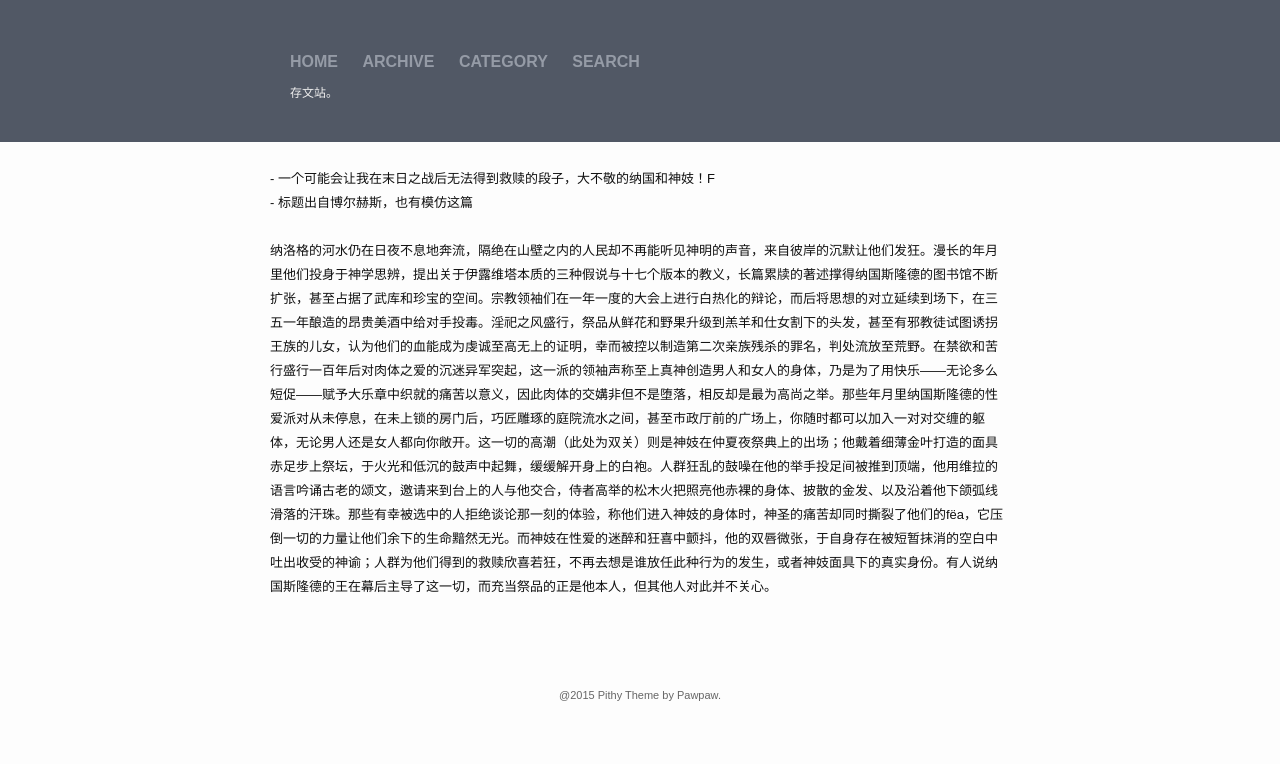
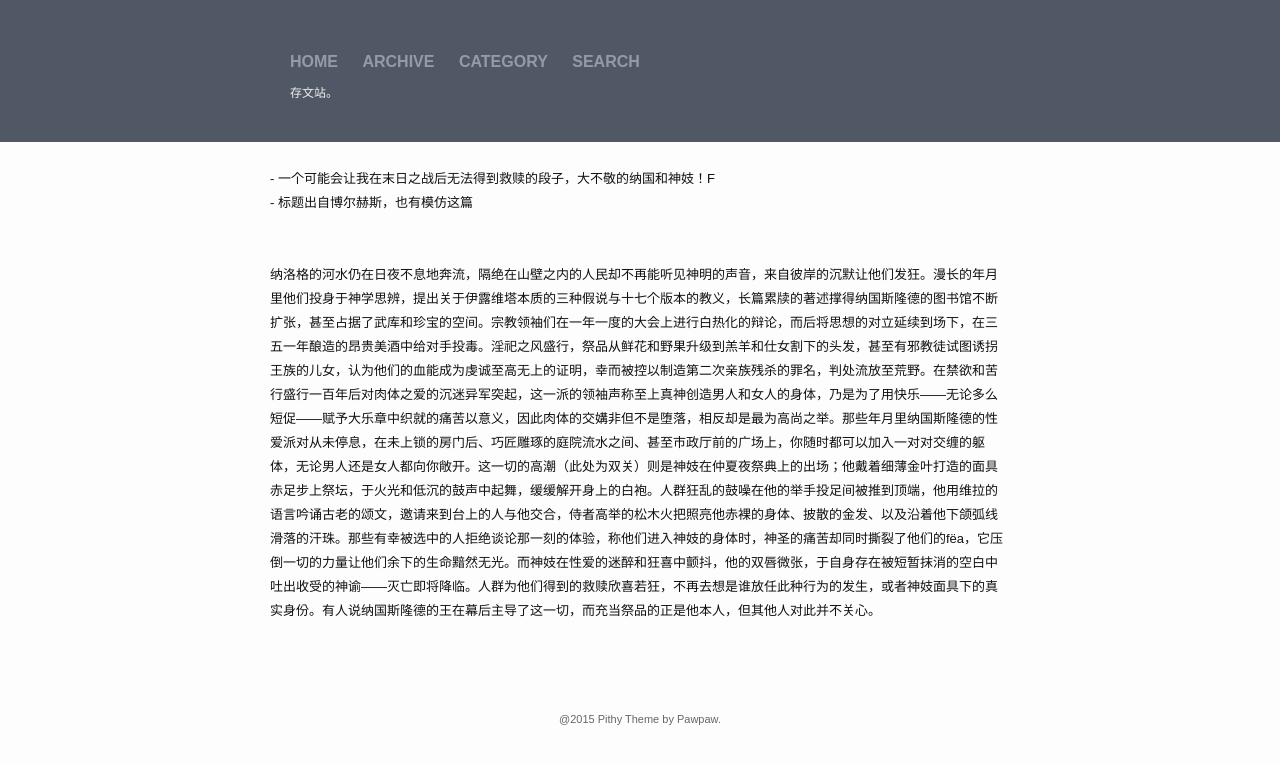
Before and after one commit to greylantern/greylantern.github.io, a Jekyll site: the page built from _posts/2024-02-20-【Finrod中心】神学家.html, in a window 1280 px wide. Shown: the top 764 px of the page. Built offline with Jekyll 4.4.1, drawn with Linux system fonts in a browser that asks for light colours; comment, search, counter and statistics services are not loaded.

Commit message:
update post

```diff
--- a/_posts/2024-02-20-【Finrod中心】神学家.html
+++ b/_posts/2024-02-20-【Finrod中心】神学家.html
@@ -13,7 +13,8 @@ categories: 精灵宝钻：无cp
 
 <br>
 <br>
-纳洛格的河水仍在日夜不息地奔流，隔绝在山壁之内的人民却不再能听见神明的声音，来自彼岸的沉默让他们发狂。漫长的年月里他们投身于神学思辨，提出关于伊露维塔本质的三种假说与十七个版本的教义，长篇累牍的著述撑得纳国斯隆德的图书馆不断扩张，甚至占据了武库和珍宝的空间。宗教领袖们在一年一度的大会上进行白热化的辩论，而后将思想的对立延续到场下，在三五一年酿造的昂贵美酒中给对手投毒。淫祀之风盛行，祭品从鲜花和野果升级到羔羊和仕女割下的头发，甚至有邪教徒试图诱拐王族的儿女，认为他们的血能成为虔诚至高无上的证明，幸而被控以制造第二次亲族残杀的罪名，判处流放至荒野。在禁欲和苦行盛行一百年后对肉体之爱的沉迷异军突起，这一派的领袖声称至上真神创造男人和女人的身体，乃是为了用快乐——无论多么短促——赋予大乐章中织就的痛苦以意义，因此肉体的交媾非但不是堕落，相反却是最为高尚之举。那些年月里纳国斯隆德的性爱派对从未停息，在未上锁的房门后，巧匠雕琢的庭院流水之间，甚至市政厅前的广场上，你随时都可以加入一对对交缠的躯体，无论男人还是女人都向你敞开。这一切的高潮（此处为双关）则是神妓在仲夏夜祭典上的出场；他戴着细薄金叶打造的面具赤足步上祭坛，于火光和低沉的鼓声中起舞，缓缓解开身上的白袍。人群狂乱的鼓噪在他的举手投足间被推到顶端，他用维拉的语言吟诵古老的颂文，邀请来到台上的人与他交合，侍者高举的松木火把照亮他赤裸的身体、披散的金发、以及沿着他下颌弧线滑落的汗珠。那些有幸被选中的人拒绝谈论那一刻的体验，称他们进入神妓的身体时，神圣的痛苦却同时撕裂了他们的fëa，它压倒一切的力量让他们余下的生命黯然无光。而神妓在性爱的迷醉和狂喜中颤抖，他的双唇微张，于自身存在被短暂抹消的空白中吐出收受的神谕；人群为他们得到的救赎欣喜若狂，不再去想是谁放任此种行为的发生，或者神妓面具下的真实身份。有人说纳国斯隆德的王在幕后主导了这一切，而充当祭品的正是他本人，但其他人对此并不关心。
+<br>
+纳洛格的河水仍在日夜不息地奔流，隔绝在山壁之内的人民却不再能听见神明的声音，来自彼岸的沉默让他们发狂。漫长的年月里他们投身于神学思辨，提出关于伊露维塔本质的三种假说与十七个版本的教义，长篇累牍的著述撑得纳国斯隆德的图书馆不断扩张，甚至占据了武库和珍宝的空间。宗教领袖们在一年一度的大会上进行白热化的辩论，而后将思想的对立延续到场下，在三五一年酿造的昂贵美酒中给对手投毒。淫祀之风盛行，祭品从鲜花和野果升级到羔羊和仕女割下的头发，甚至有邪教徒试图诱拐王族的儿女，认为他们的血能成为虔诚至高无上的证明，幸而被控以制造第二次亲族残杀的罪名，判处流放至荒野。在禁欲和苦行盛行一百年后对肉体之爱的沉迷异军突起，这一派的领袖声称至上真神创造男人和女人的身体，乃是为了用快乐——无论多么短促——赋予大乐章中织就的痛苦以意义，因此肉体的交媾非但不是堕落，相反却是最为高尚之举。那些年月里纳国斯隆德的性爱派对从未停息，在未上锁的房门后、巧匠雕琢的庭院流水之间、甚至市政厅前的广场上，你随时都可以加入一对对交缠的躯体，无论男人还是女人都向你敞开。这一切的高潮（此处为双关）则是神妓在仲夏夜祭典上的出场；他戴着细薄金叶打造的面具赤足步上祭坛，于火光和低沉的鼓声中起舞，缓缓解开身上的白袍。人群狂乱的鼓噪在他的举手投足间被推到顶端，他用维拉的语言吟诵古老的颂文，邀请来到台上的人与他交合，侍者高举的松木火把照亮他赤裸的身体、披散的金发、以及沿着他下颌弧线滑落的汗珠。那些有幸被选中的人拒绝谈论那一刻的体验，称他们进入神妓的身体时，神圣的痛苦却同时撕裂了他们的fëa，它压倒一切的力量让他们余下的生命黯然无光。而神妓在性爱的迷醉和狂喜中颤抖，他的双唇微张，于自身存在被短暂抹消的空白中吐出收受的神谕——灭亡即将降临。人群为他们得到的救赎欣喜若狂，不再去想是谁放任此种行为的发生，或者神妓面具下的真实身份。有人说纳国斯隆德的王在幕后主导了这一切，而充当祭品的正是他本人，但其他人对此并不关心。
 <br>
 <br>
 <br>
```
